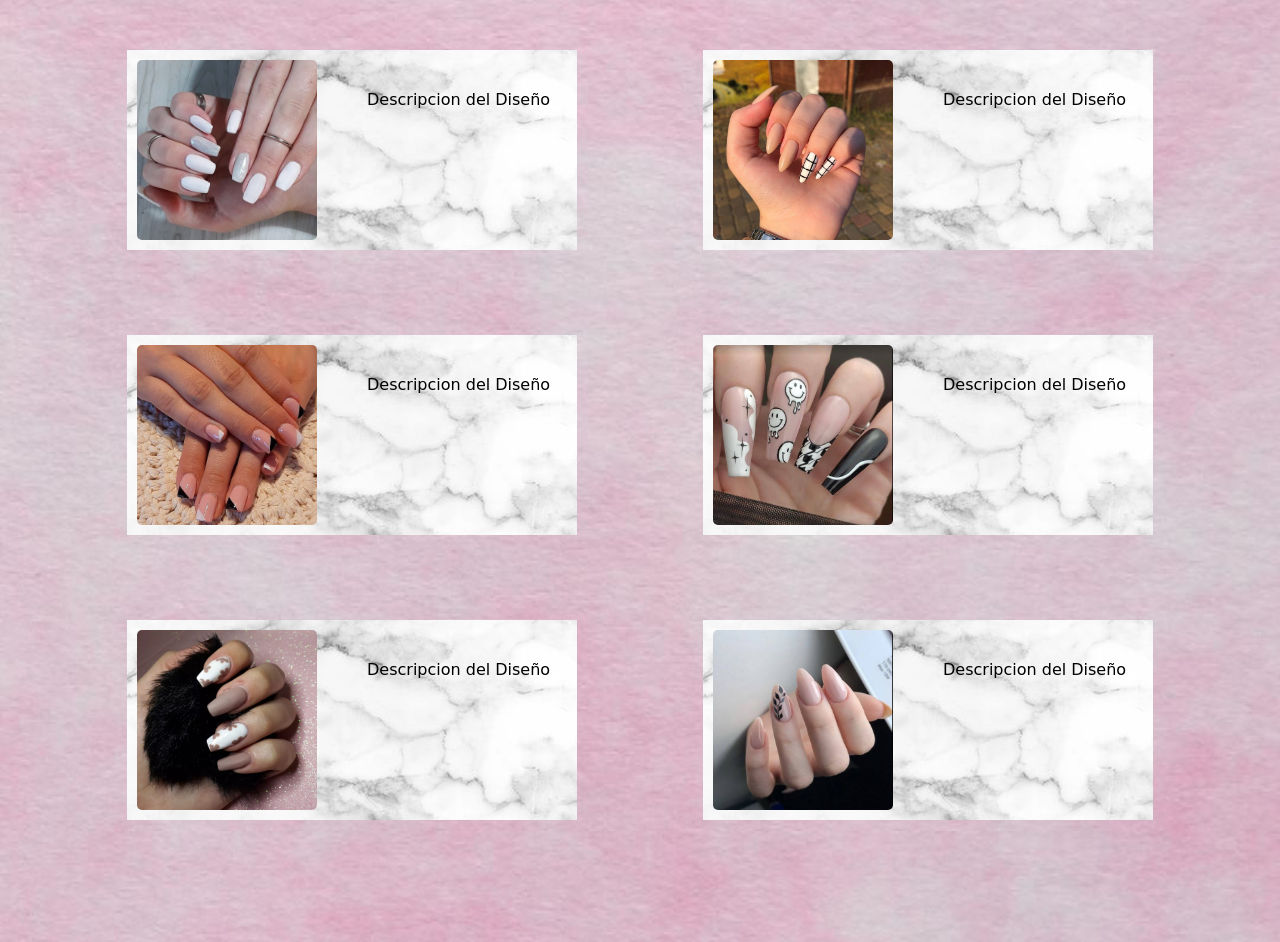
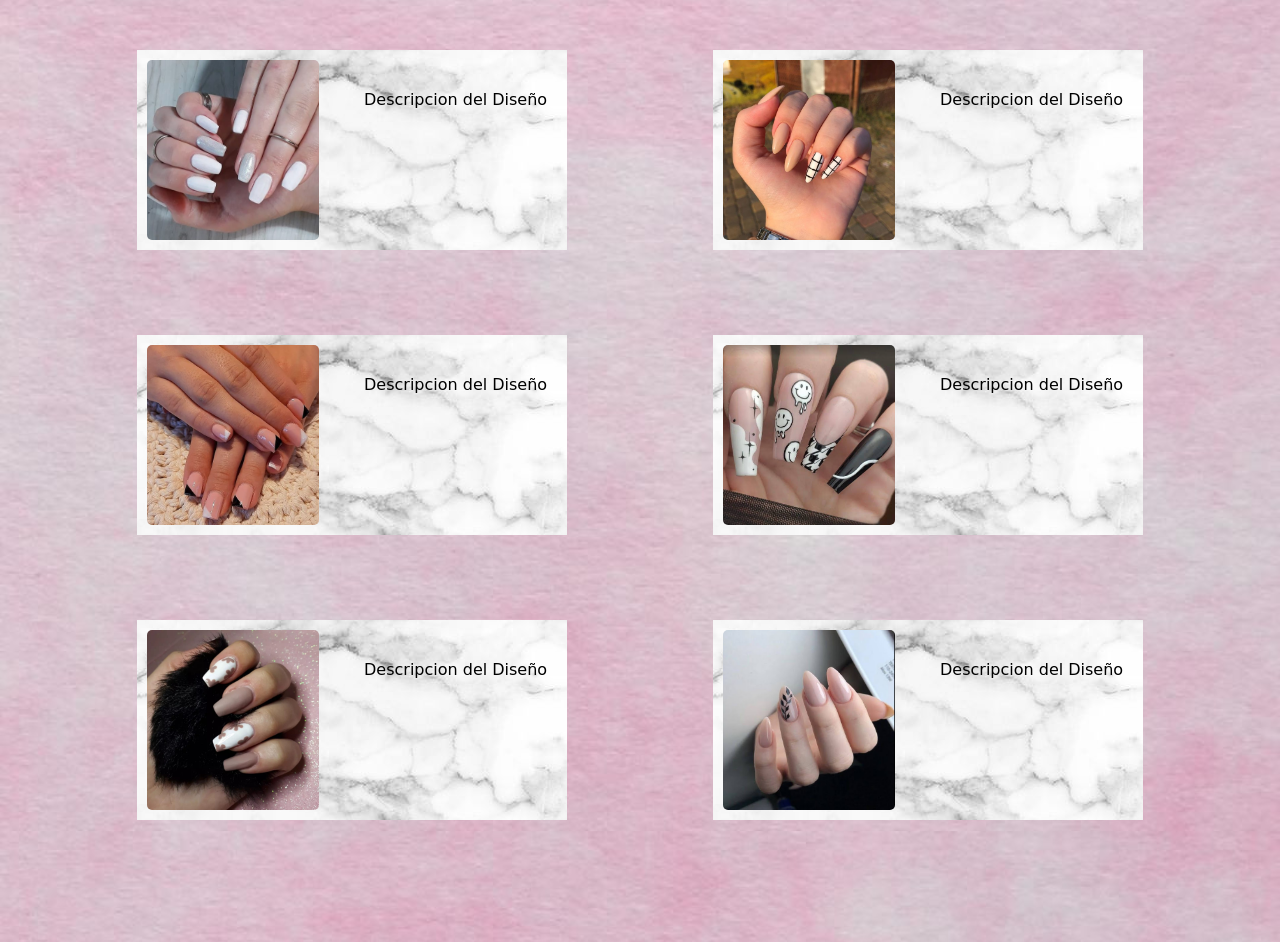
Before and after one commit to ThomasCavia/EmelciNails, a plain HTML site: page diseños.html in a window 1280 px wide. Shown: the part 155-1097 px from the top of the page. Drawn offline with nearby package versions, Linux system fonts and the light colour scheme; a web font is replaced by a local one.

Commit message:
diseños-responsive

```diff
--- a/diseños.html
+++ b/diseños.html
@@ -35,27 +35,27 @@
 	</header>
 	<main>
 		<div class="grid-container-diseños">
-			<div class="grid-item-diseños">
+			<div class="grid-item-diseños" id="grid-item-diseños">
 				<img src="img/diseño1.png" class="img-diseños">
 				<p class="desc-diseños">Descripcion del Diseño</p>
 			</div>
-			<div class="grid-item-diseños">
+			<div class="grid-item-diseños" id="grid-item-diseños">
 				<img src="img/diseño10.jpg" class="img-diseños">
 				<p class="desc-diseños">Descripcion del Diseño</p>
 			</div>
-			<div class="grid-item-diseños">
+			<div class="grid-item-diseños" id="grid-item-diseños">
 				<img src="img/diseño4.png" class="img-diseños">
 				<p class="desc-diseños">Descripcion del Diseño</p>
 			</div>
-			<div class="grid-item-diseños">
+			<div class="grid-item-diseños" id="grid-item-diseños">
 				<img src="img/diseño8.png" class="img-diseños">
 				<p class="desc-diseños">Descripcion del Diseño</p>
 			</div>
-			<div class="grid-item-diseños">
+			<div class="grid-item-diseños" id="grid-item-diseños">
 				<img src="img/diseño13.jpeg" class="img-diseños">
 				<p class="desc-diseños">Descripcion del Diseño</p>
 			</div>
-			<div class="grid-item-diseños">
+			<div class="grid-item-diseños" id="grid-item-diseños">
 				<img src="img/diseño9.png" class="img-diseños">
 				<p class="desc-diseños">Descripcion del Diseño</p>
 			</div>
--- a/estilo.css
+++ b/estilo.css
@@ -335,38 +335,9 @@ textarea{
 /*---------------Diseño Diseños---------------------*/
 /*
 @media (max-width:768px){
-	#titulo-diseños{
-		font-size: 40px;
-		margin-right: 10%;
+	#grid-item-diseños{
+		width: 100px;
 	}
-
-	#img-item{
-		height: 280px;
-		width: 210px;
-
-	}
-
-   #img-diseño{
-   	width: 190px;
-   	height: 190px;
-   	margin-top: 8px;
-   	margin-left: 10px;
-   }
-
-   #desc-img{
-	   position: absolute;
-	   font-family: cursive;
-	   font-size: 16px;
-      left: 17px;
-	   top: 218px;
-   }
-
-   #container-diseños{
-   	width: 70%;
-   	grid-gap: 100px;
-      grid-auto-rows: 230px;
-      margin-left: 100px;
-   }
 }
 */
 
@@ -399,7 +370,7 @@ textarea{
 	flex-direction: row;
 	align-items: center;
 	background-image: url(img/fondoimagen.jpg);
-	width: 450px;
+	width: 430px;
 	margin: 0 auto;
 }
 
@@ -407,7 +378,7 @@ textarea{
 	font-family: cursive;
 	font-size: 16px;
 	margin-bottom: 100px;
-	margin-left: 50px;
+	margin-left: 45px;
 }
 /*----------------Diseño Precios--------------------*/
 
```
